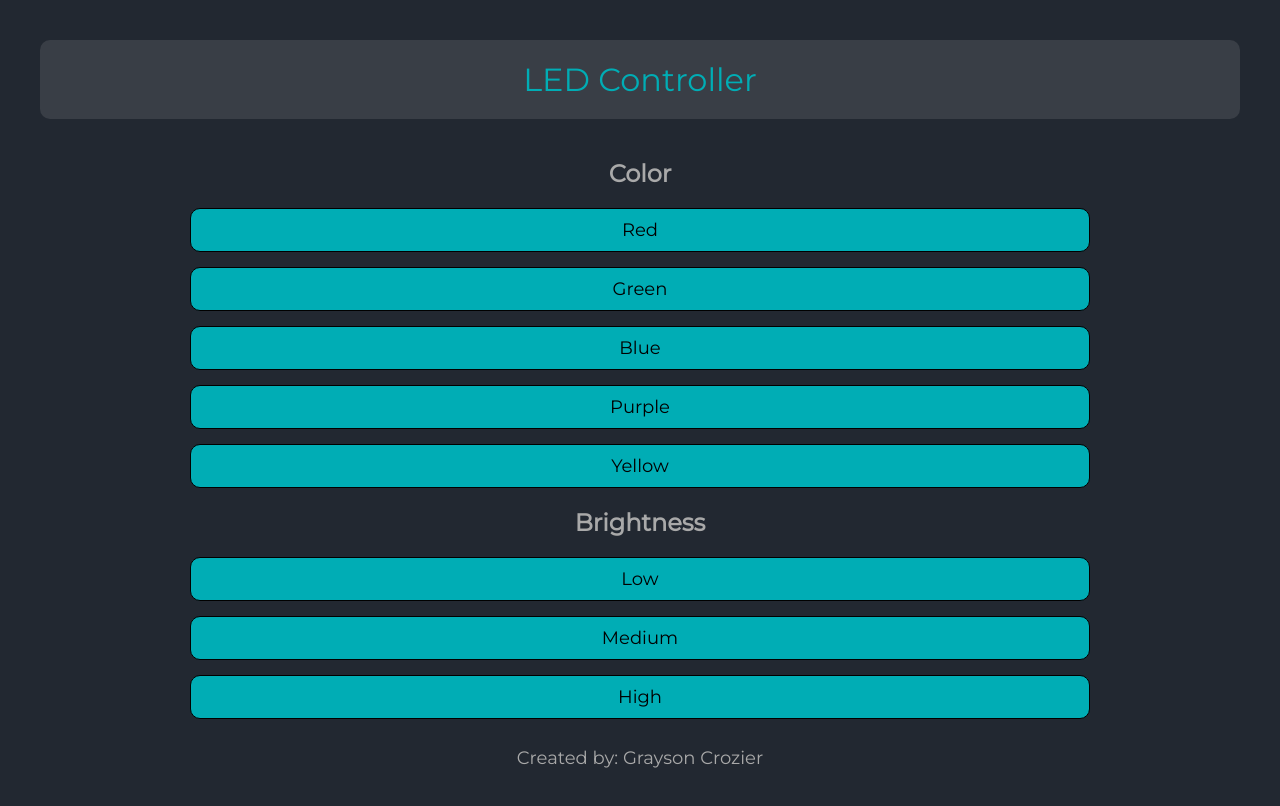
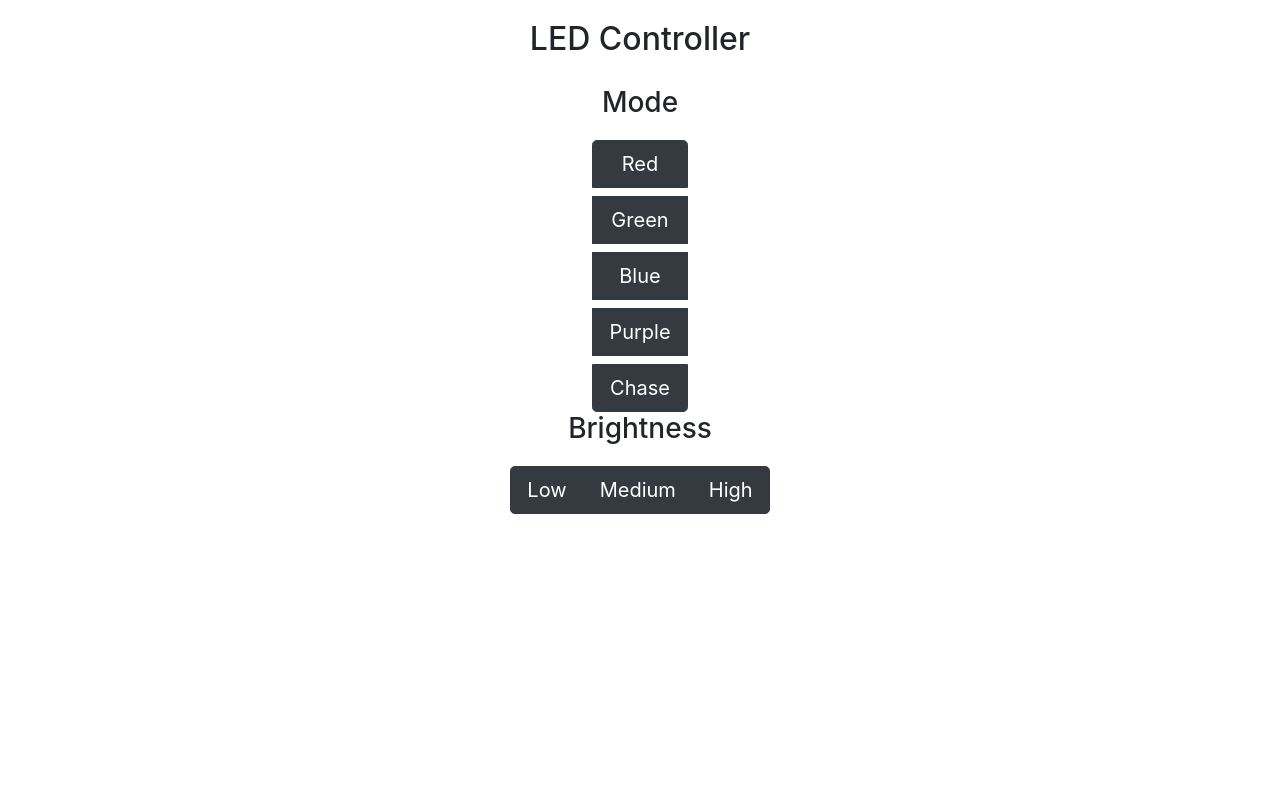
Before and after one commit to grayson40/esp-led-control, a plain HTML site: page data/index.html in a window 1280 px wide. Drawn offline with nearby package versions, Linux system fonts and the light colour scheme.

Commit message:
Update webpage

```diff
--- a/data/index.html
+++ b/data/index.html
@@ -6,41 +6,92 @@
     <meta http-equiv="X-UA-Compatible" content="IE=edge">
     <meta name="viewport" content="width=device-width, initial-scale=1.0">
     <title>LED Controller</title>
-    <link rel="stylesheet" href="styles.css">
-    <link rel="preconnect" href="https://fonts.googleapis.com">
-    <link rel="preconnect" href="https://fonts.gstatic.com" crossorigin>
-    <link href="https://fonts.googleapis.com/css2?family=Montserrat&display=swap" rel="stylesheet">
+    <style>
+        body {
+            padding: 20px;
+            font-family: 'Courier New', monospace;
+        }
+
+        h2 {
+            padding-bottom: 20px;
+        }
+    </style>
+    <link rel="stylesheet" href="https://stackpath.bootstrapcdn.com/bootstrap/4.3.1/css/bootstrap.min.css"
+        integrity="sha384-ggOyR0iXCbMQv3Xipma34MD+dH/1fQ784/j6cY/iJTQUOhcWr7x9JvoRxT2MZw1T" crossorigin="anonymous">
 </head>
 
 <body>
-    <div class="navbar">LED Controller</div>
 
-    <div class="center">
-        <h2>Color</h2>
-        <div class="btn-group">
-            <button class="button" id="red" onclick="changeColor(this)">Red</button>
-            <button class="button" id="green" onclick="changeColor(this)">Green</button>
-            <button class="button" id="blue" onclick="changeColor(this)">Blue</button>
-            <button class="button" id="purple" onclick="changeColor(this)">Purple</button>
-            <button class="button" id="yellow" onclick="changeColor(this)">Yellow</button>
+    <div class="text-center">
+
+        <h2>LED Controller</h2>
+
+        <h3 class="card-title">Mode</h3>
+
+        <div class="btn-group-vertical" role="group" aria-label="Basic example">
+            <button onclick="changeMode(1)" type="button" class="btn btn-dark btn-lg mt-2">Red</button>
+            <button onclick="changeMode(2)" type="button" class="btn btn-dark btn-lg mt-2">Green</button>
+            <button onclick="changeMode(3)" type="button" class="btn btn-dark btn-lg mt-2">Blue</button>
+            <button onclick="changeMode(4)" type="button" class="btn btn-dark btn-lg mt-2">Purple</button>
+            <button onclick="changeMode(5)" type="button" class="btn btn-dark btn-lg mt-2">Chase</button>
         </div>
+
+        <h3 class="card-title">Brightness</h3>
+
+        <div class="btn-group" role="group" aria-label="Basic example">
+            <button onclick="changeBrightness(1)" type="button" class="btn btn-dark btn-lg mt-2">Low</button>
+            <button onclick="changeBrightness(2)" type="button" class="btn btn-dark btn-lg mt-2">Medium</button>
+            <button onclick="changeBrightness(3)" type="button" class="btn btn-dark btn-lg mt-2">High</button>
+        </div>
+
     </div>
-
-    <div class="center">
-        <h2>Brightness</h2>
-        <div class="btn-group">
-            <button class="button" id="low" onclick="changeBrightness(this)">Low</button>
-            <button class="button" id="med" onclick="changeBrightness(this)">Medium</button>
-            <button class="button" id="high" onclick="changeBrightness(this)">High</button>
-        </div>
-    </div>
-
-    <div class="footer">
-        <p id="text">Created by: Grayson Crozier</p>
-    </div>
-
-    <script src="script.js"></script>
 
 </body>
 
+<script>
+    var xhttp = new XMLHttpRequest();
+    function changeMode(mode) {
+        console.log("mode changed to " + mode);
+        switch (mode) {
+            case 1:
+                xhttp.open("GET", "/red");
+                xhttp.send();
+                break;
+            case 2:
+                xhttp.open("GET", "/green");
+                xhttp.send();
+                break;
+            case 3:
+                xhttp.open("GET", "/blue");
+                xhttp.send();
+                break;
+            case 4:
+                xhttp.open("GET", "/purple");
+                xhttp.send();
+                break;
+            case 5:
+                xhttp.open("GET", "/flash");
+                xhttp.send();
+                break;
+        }
+    }
+    function changeBrightness(brightness) {
+        console.log("brightness changed to " + brightness)
+        switch (brightness) {
+            case 1:
+                xhttp.open("GET", "/low");
+                xhttp.send();
+                break;
+            case 2:
+                xhttp.open("GET", "/mid");
+                xhttp.send();
+                break;
+            case 3:
+                xhttp.open("GET", "/high");
+                xhttp.send();
+                break;
+        }
+    }
+</script>
+
 </html>
--- a/data/script.js
+++ /dev/null
@@ -1,49 +0,0 @@
-// Update LED color upon button press
-function changeColor(button) {
-    var xhttp = new XMLHttpRequest();
-    var x = button.id;
-
-    switch (x) {
-        case 'red':
-            xhttp.open("GET", "/red");
-            xhttp.send();
-            break;
-        case 'green':
-            xhttp.open("GET", "/green");
-            xhttp.send();
-            break;
-        case 'blue':
-            xhttp.open("GET", "/blue");
-            xhttp.send();
-            break;
-        case 'purple':
-            xhttp.open("GET", "/purple");
-            xhttp.send();
-            break;
-        case 'yellow':
-            xhttp.open("GET", "/yellow");
-            xhttp.send();
-            break;
-    }
-}
-
-// Update LED brightness upon button press
-function changeBrightness(button) {
-    var xhttp = new XMLHttpRequest();
-    var x = button.id;
-
-    switch (x) {
-        case 'low':
-            xhttp.open("GET", "/low");
-            xhttp.send();
-            break;
-        case 'mid':
-            xhttp.open("GET", "/mid");
-            xhttp.send();
-            break;
-        case 'high':
-            xhttp.open("GET", "/high");
-            xhttp.send();
-            break;
-    }
-}
--- a/data/styles.css
+++ /dev/null
@@ -1,72 +0,0 @@
-* {
-  font-family: "Montserrat", sans-serif;
-  box-sizing: border-box;
-}
-
-body {
-  background-color: #222831;
-  margin: 40px;
-}
-
-h1 {
-  text-align: center;
-  color: #a9a9a9;
-}
-
-h2 {
-  text-align: center;
-  color: #a9a9a9;
-}
-
-p {
-  color: #a9a9a9;
-  font-size: large;
-  padding-top: 10px;
-  text-align: center;
-}
-
-.center {
-  align-content: center;
-  text-align: center;
-}
-
-/* Clear floats after the columns */
-.row:after {
-  content: "";
-  display: table;
-  clear: both;
-  vertical-align: middle;
-}
-
-.navbar {
-  border-radius: 10px;
-  font-size: xx-large;
-  color: #00adb5;
-  text-align: center;
-  padding: 20px;
-  background-color: #393e46;
-  overflow: auto;
-  margin-bottom: 20px;
-}
-
-.btn-group button {
-  margin: auto;
-  background-color: #00adb5;
-  border: 1px solid black;
-  color: black;
-  width: 75%;
-  padding: 10px;
-  cursor: pointer;
-  display: block;
-  margin-top: 15px;
-  border-radius: 10px;
-  font-size: large;
-}
-
-.footer {
-  text-align: center;
-}
-
-.btn-group button:hover {
-  background-color: #00fff5;
-}
```
Also changed, not shown: 1 other file.
